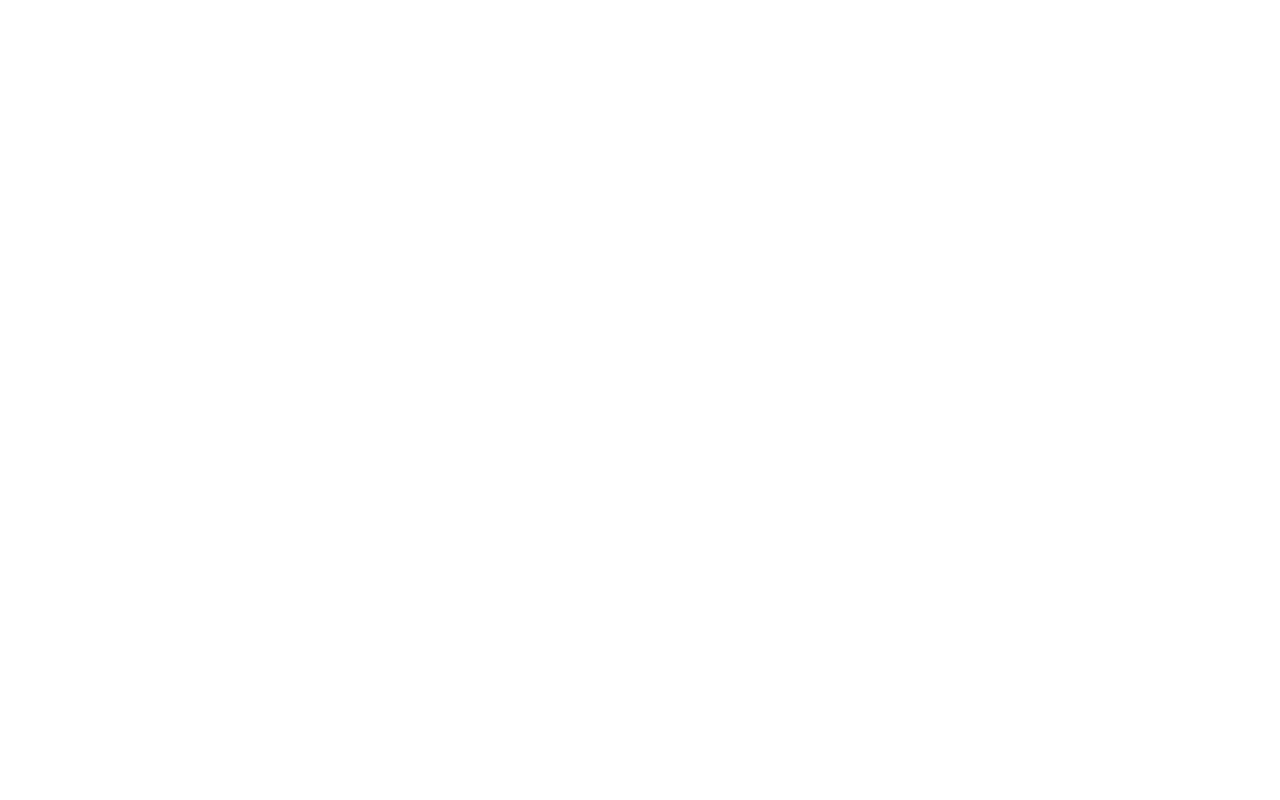
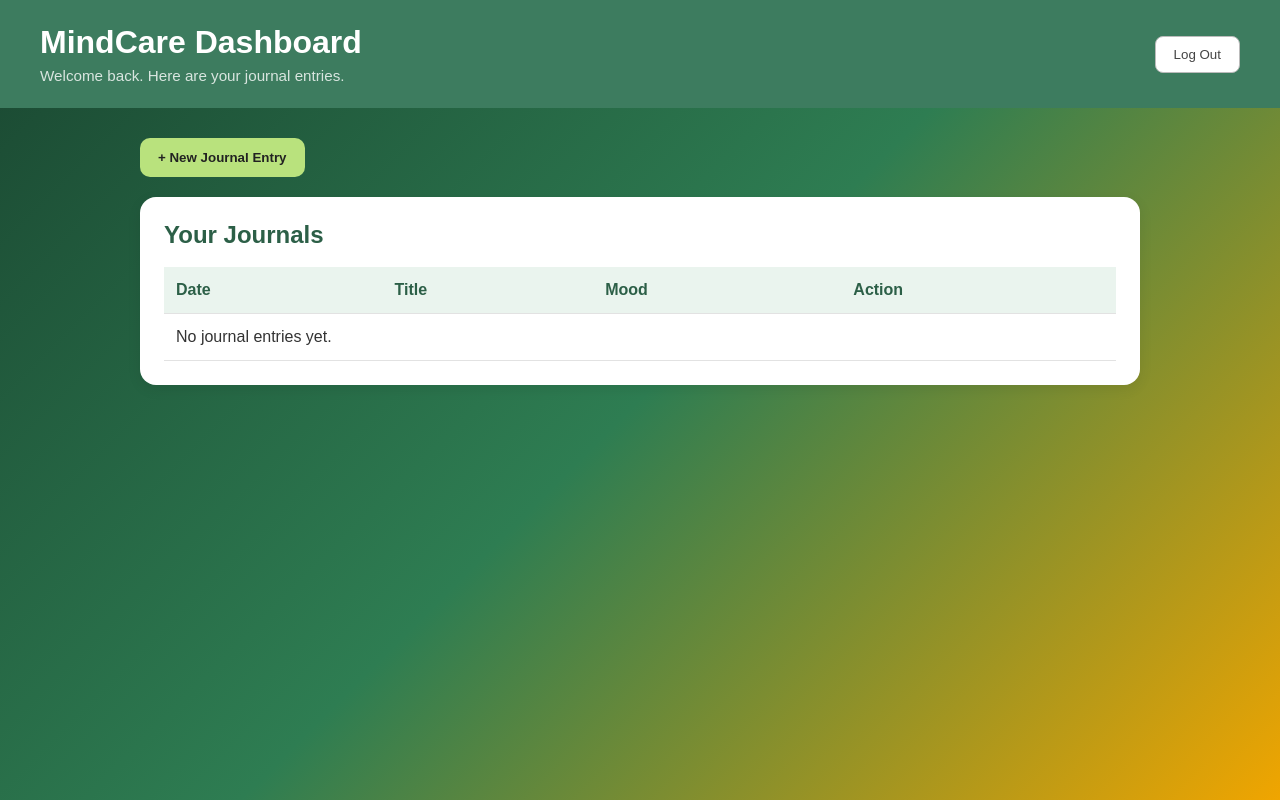
Before and after one commit to AbdulMajid08/CIS-444-Final-Project, a plain HTML site: page dashboard/index.html in a window 1280 px wide. Drawn offline with Linux system fonts and the light colour scheme.

Commit message:
Merged Everythin
Merged all the code from every group member, tweaked it, and pushed it into main

```diff
--- a/dashboard/index.html
+++ b/dashboard/index.html
@@ -0,0 +1,46 @@
+<!DOCTYPE html>
+<html lang="en">
+  <head>
+    <meta charset="UTF-8" />
+    <meta name="viewport" content="width=device-width, initial-scale=1.0" />
+    <title>MindCare Dashboard</title>
+    <link rel="stylesheet" href="style.css" />
+  </head>
+  <body>
+    <header class="topbar">
+      <div>
+        <h1>MindCare Dashboard</h1>
+        <p class="subtitle">Welcome back. Here are your journal entries.</p>
+      </div>
+      <button class="logout-btn" onclick="window.location.href='../login/index.html'">Log Out</button>
+    </header>
+
+    <main class="container">
+      <section class="actions">
+        <button id="newEntryBtn" class="primary-btn" onclick="window.location.href='../journal/index.html'">+ New Journal Entry</button>
+      </section>
+
+      <section class="dashboard-card">
+        <h2>Your Journals</h2>
+
+        <div class="table-wrapper">
+          <table>
+            <thead>
+              <tr>
+                <th>Date</th>
+                <th>Title</th>
+                <th>Mood</th>
+                <th>Action</th>
+              </tr>
+            </thead>
+            <tbody id="journalTableBody">
+              <!-- filled by JS -->
+            </tbody>
+          </table>
+        </div>
+      </section>
+    </main>
+
+    <script src="script.js"></script>
+  </body>
+</html>
--- a/dashboard/script.js
+++ b/dashboard/script.js
@@ -0,0 +1,67 @@
+const journalTableBody = document.getElementById("journalTableBody");
+const newEntryBtn = document.getElementById("newEntryBtn");
+
+// Load entries from localStorage
+function getEntries() {
+  const user = localStorage.getItem("currentUser");
+  const entries = localStorage.getItem("journalEntries_" + user);
+  return entries ? JSON.parse(entries) : [];
+}
+
+// Save entries to localStorage
+function saveEntries(entries) {
+  const user = localStorage.getItem("currentUser");
+  localStorage.setItem("journalEntries_" + user, JSON.stringify(entries));
+}
+
+// Display entries
+function displayEntries() {
+  const entries = getEntries();
+  journalTableBody.innerHTML = "";
+
+  if (entries.length === 0) {
+    journalTableBody.innerHTML = `
+      <tr>
+        <td colspan="4">No journal entries yet.</td>
+      </tr>
+    `;
+    return;
+  }
+
+  entries.forEach((entry, index) => {
+    const row = document.createElement("tr");
+
+    row.innerHTML = `
+      <td>${entry.date}</td>
+      <td>${entry.title}</td>
+      <td>${entry.mood}</td>
+      <td>
+        <button class="edit-btn" onclick="window.location.href='../journal/index.html?edit=${index}'">Edit</button>
+        <button class="delete-btn" onclick="deleteEntry(${index})">Delete</button>
+      </td>
+    `;
+
+    journalTableBody.appendChild(row);
+  });
+}
+
+function deleteEntry(index) {
+  const entries = getEntries();
+  entries.splice(index, 1);
+  saveEntries(entries);
+  displayEntries();
+}
+
+function editEntry(index) {
+  const entries = getEntries();
+  const newTitle = prompt("Edit title:", entries[index].title);
+
+  if (newTitle !== null && newTitle.trim() !== "") {
+    entries[index].title = newTitle;
+    saveEntries(entries);
+    displayEntries();
+  }
+}
+
+
+displayEntries();
--- a/dashboard/style.css
+++ b/dashboard/style.css
@@ -0,0 +1,124 @@
+* {
+  margin: 0;
+  padding: 0;
+  box-sizing: border-box;
+  font-family: 'DM Sans', sans-serif;
+}
+body {
+  background: linear-gradient(135deg, #1a4731 0%, #2e7d52 50%, #f0a500 100%);
+  color: #333;
+  min-height: 100vh;
+}
+.topbar {
+  display: flex;
+  justify-content: space-between;
+  align-items: center;
+  padding: 24px 40px;
+  background: #3d7c5f;
+}
+.topbar h1 {
+  color: #ffffff;
+  font-size: 2rem;
+  margin-bottom: 6px;
+}
+.subtitle {
+  color: rgba(255,255,255,0.8);
+  font-size: 0.95rem;
+}
+.logout-btn {
+  background: #ffffff;
+  color: #444;
+  border: 1px solid #bbb;
+  padding: 10px 18px;
+  border-radius: 8px;
+  cursor: pointer;
+  transition: 0.2s ease;
+}
+.logout-btn:hover {
+  background: #f1f1f1;
+}
+.container {
+  width: 90%;
+  max-width: 1000px;
+  margin: 30px auto;
+}
+.actions {
+  margin-bottom: 20px;
+}
+.primary-btn {
+  background: #b9e27d;
+  color: #222;
+  border: none;
+  padding: 12px 18px;
+  border-radius: 10px;
+  font-weight: bold;
+  cursor: pointer;
+  transition: 0.2s ease;
+}
+.primary-btn:hover {
+  background: #a7d56a;
+}
+.dashboard-card {
+  background: #ffffff;
+  border-radius: 16px;
+  padding: 24px;
+  box-shadow: 0 4px 14px rgba(0, 0, 0, 0.08);
+}
+.dashboard-card h2 {
+  margin-bottom: 18px;
+  color: #2c5f47;
+}
+.table-wrapper {
+  overflow-x: auto;
+}
+table {
+  width: 100%;
+  border-collapse: collapse;
+}
+thead {
+  background: #eaf4ee;
+}
+th,
+td {
+  text-align: left;
+  padding: 14px 12px;
+  border-bottom: 1px solid #e2e2e2;
+}
+th {
+  color: #2c5f47;
+}
+.edit-btn,
+.delete-btn {
+  border: none;
+  padding: 8px 12px;
+  border-radius: 8px;
+  cursor: pointer;
+  transition: 0.2s ease;
+  margin-right: 6px;
+}
+.edit-btn {
+  background: #d8ecff;
+}
+.edit-btn:hover {
+  background: #c2e0fb;
+}
+.delete-btn {
+  background: #ffd9d9;
+}
+.delete-btn:hover {
+  background: #ffc2c2;
+}
+@media (max-width: 700px) {
+  .topbar {
+    flex-direction: column;
+    align-items: flex-start;
+    gap: 12px;
+    color: #ffffff;
+  }
+  .topbar h1 {
+    font-size: 1.6rem;
+  }
+  .container {
+    width: 95%;
+  }
+}
--- a/journal/style.css
+++ b/journal/style.css
@@ -1,24 +1,20 @@
 body {
-    font-family: "Lexend";
-    background: pink;
+    font-family: 'DM Sans', sans-serif;
+    background: linear-gradient(135deg, #1a4731 0%, #2e7d52 50%, #f0a500 100%);
     color: gray;
 }
-
 h1 {
     font-style: italic;
-
 }
-
 button {
-    font-family: "Delius";
+    font-family: 'DM Sans', sans-serif;
     padding: 5px 10px;
     color: black;
-    background-color: #ECB2F7;
+    background-color: #b9e27d;
     text-align: center;
     font-weight: 600;
     font-size: 16px;
 }
-
 #page {
     width: 530px;
     height: 750px;
@@ -27,9 +23,8 @@
     text-align: center;
     border: 2px solid gray;
 }
-
 #writing {
-    font-family: "Times-New-Roman";
+    font-family: 'DM Sans', sans-serif;
     width: 500px;
     height: 600px;
     text-align: left;
--- a/login/script.js
+++ b/login/script.js
@@ -49,6 +49,7 @@
   // right now all this does is log it into the function and when an account is made it redirectts to dashbord page assuming its made
   // what needs to be done is to replace this with the PHP backend call
   console.log('Logging in with:', email);
+  localStorage.setItem('currentUser', email);
   window.location.href = '../dashboard/index.html';
 }
 
@@ -88,7 +89,8 @@
   // what needs to be done is to replace this with the PHP backend call
 
    console.log('Signing up:', name, email);
-    window.location.href= '../dashboard/index.html';
+    localStorage.setItem('currentUser', email);
+    window.location.href = '../dashboard/index.html';
 }
 
 
--- a/login/style.css
+++ b/login/style.css
@@ -1,6 +1,6 @@
 
 body {
-  font-family: sans-serif;
+  font-family: 'DM Sans', sans-serif;
   background: #f4f9f6;
   min-height: 100vh;
 
```
Also changed, not shown: index.html (added, +10 -0 lines), journal/index.html (+2 -0 lines), journal/script.js (+45 -0 lines), shared/auth.js (deleted), shared/style.css (deleted).
